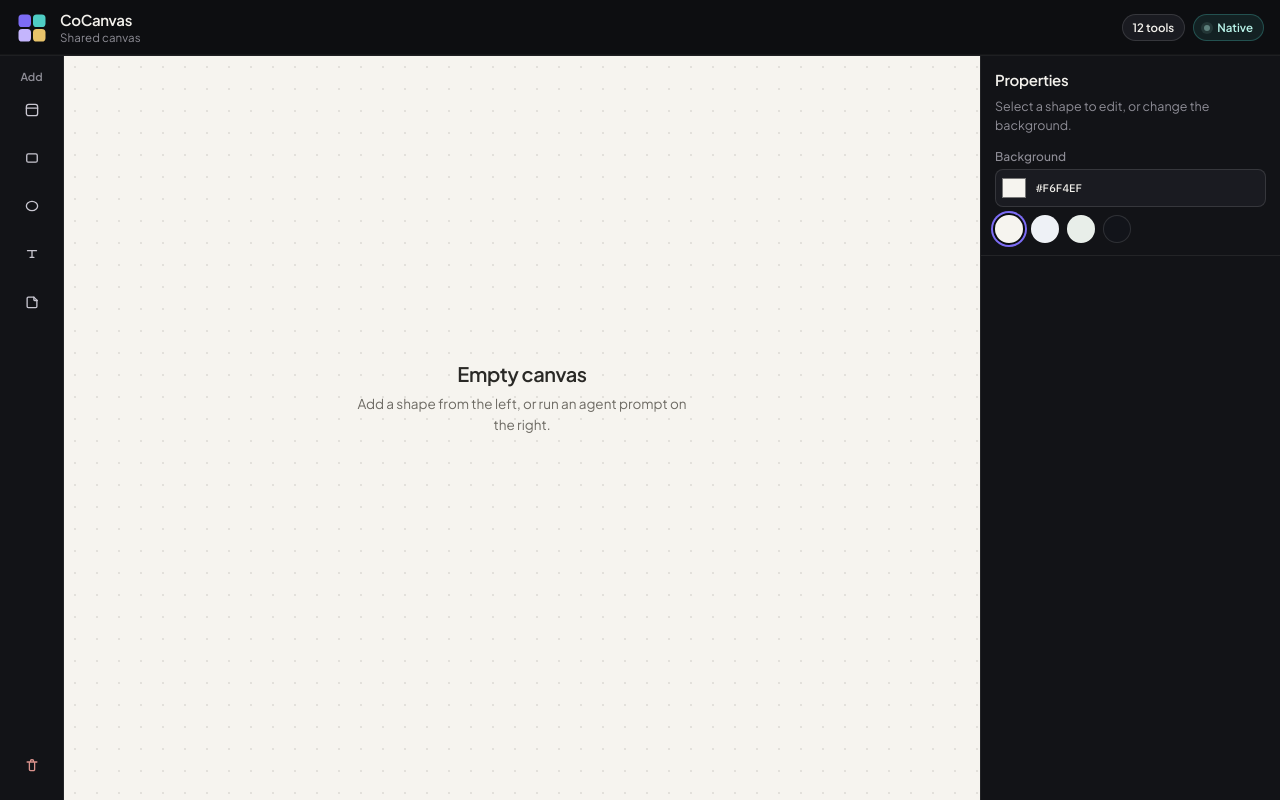
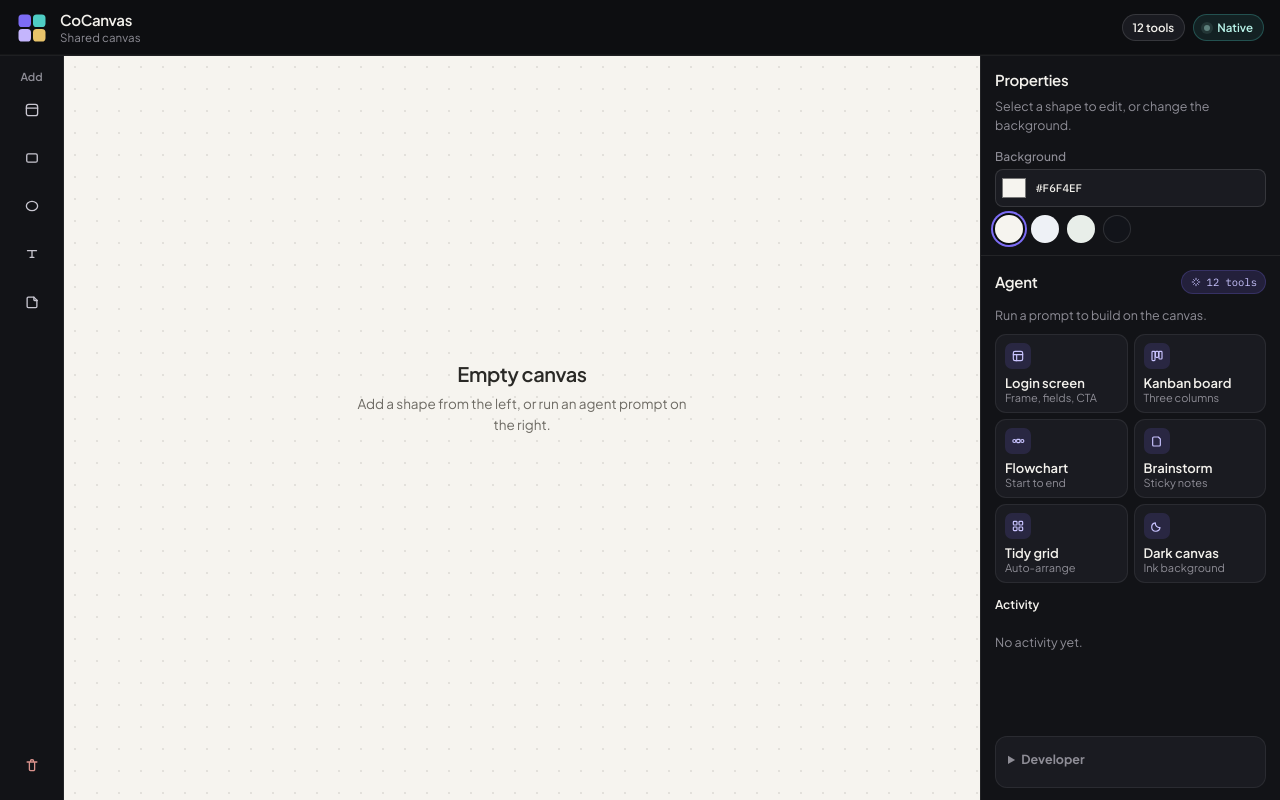
Before and after one commit to BlinkZ404/CoCanvas, a React (Vite) app: page / in a window 1280 px wide. Built offline with nearby package versions, Linux system fonts and the light colour scheme.

Commit message:
Add an in-page agent console

```diff
--- a/src/App.tsx
+++ b/src/App.tsx
@@ -3,6 +3,7 @@ import { TopBar } from "./components/TopBar";
 import { Toolbar } from "./components/Toolbar";
 import { Canvas } from "./components/Canvas";
 import { Inspector } from "./components/Inspector";
+import { AgentConsole } from "./components/AgentConsole";
 import { registerCoCanvasTools, type RegistrationInfo } from "./webmcp/registerTools";
 
 export default function App() {
@@ -12,6 +13,11 @@ export default function App() {
     setReg(registerCoCanvasTools());
   }, []);
 
+  // Robust scroll guard. Some browsers auto-scroll a freshly rendered element
+  // into view (e.g. after an agent builds a layout), which can shift the whole
+  // structural layout and push a design off-screen. This keeps the app shell,
+  // workspace, canvas, and document pinned to the origin, while leaving the
+  // side panel's own vertical scrolling untouched.
   useEffect(() => {
     const pinnedSelectors = [".app", ".workspace", ".canvas-surface"];
     const onScroll = (e: Event) => {
@@ -41,6 +47,7 @@ export default function App() {
         <Canvas />
         <div className="side">
           <Inspector />
+          <AgentConsole modelContext={reg?.modelContext ?? null} />
         </div>
       </div>
     </div>
--- /dev/null
+++ b/src/components/AgentConsole.tsx
@@ -0,0 +1,236 @@
+import { useCallback, useEffect, useMemo, useRef, useState, type ReactNode } from "react";
+import { useCanvasStore } from "../store/canvasStore";
+import { resultToText, type ModelContextLike, type RegisteredTool } from "../webmcp/polyfill";
+import { IconFlow, IconGrid, IconKanban, IconLayout, IconMoon, IconNote, IconSpark } from "./Icons";
+
+interface Props {
+  modelContext: ModelContextLike | null;
+}
+
+interface CallLine {
+  id: number;
+  tool: string;
+  args: string;
+  result: string;
+  error?: boolean;
+}
+
+interface Step {
+  tool: string;
+  args?: Record<string, unknown>;
+}
+
+/**
+ * Scripted "agent tasks" that drive the canvas purely through the WebMCP tool
+ * surface (document.modelContext.executeTool). This is a stand-in for a real
+ * agent so the human+agent collaboration is demonstrable in any browser; a real
+ * WebMCP agent uses the exact same tools.
+ */
+const AGENT_TASKS: { label: string; hint: string; icon: ReactNode; steps: Step[] }[] = [
+  {
+    label: "Login screen",
+    hint: "Frame, fields, CTA",
+    icon: <IconLayout />,
+    steps: [{ tool: "clear_canvas" }, { tool: "create_layout", args: { template: "login" } }],
+  },
+  {
+    label: "Kanban board",
+    hint: "Three columns",
+    icon: <IconKanban />,
+    steps: [
+      { tool: "clear_canvas" },
+      { tool: "set_background", args: { color: "#f6f4ef" } },
+      { tool: "create_layout", args: { template: "kanban" } },
+    ],
+  },
+  {
+    label: "Flowchart",
+    hint: "Start to end",
+    icon: <IconFlow />,
+    steps: [{ tool: "clear_canvas" }, { tool: "create_layout", args: { template: "flowchart" } }],
+  },
+  {
+    label: "Brainstorm",
+    hint: "Sticky notes",
+    icon: <IconNote />,
+    steps: [
+      { tool: "set_background", args: { color: "#f6f4ef" } },
+      { tool: "add_element", args: { kind: "sticky", x: 100, y: 100, text: "Idea: agent onboarding", fill: "#f3e4c6", stroke: "#d4b57a" } },
+      { tool: "add_element", args: { kind: "sticky", x: 320, y: 130, text: "Idea: shared cursors", fill: "#f0d6d0", stroke: "#d4a39a" } },
+      { tool: "add_element", args: { kind: "sticky", x: 200, y: 300, text: "Idea: tool marketplace", fill: "#d7e6d8", stroke: "#8fad93" } },
+      { tool: "arrange_grid", args: { columns: 3 } },
+    ],
+  },
+  {
+    label: "Tidy grid",
+    hint: "Auto-arrange",
+    icon: <IconGrid />,
+    steps: [{ tool: "arrange_grid", args: { columns: 3 } }],
+  },
+  {
+    label: "Dark canvas",
+    hint: "Ink background",
+    icon: <IconMoon />,
+    steps: [{ tool: "set_background", args: { color: "#12141a" } }],
+  },
+];
+
+let lineId = 0;
+
+export function AgentConsole({ modelContext }: Props) {
+  const [tools, setTools] = useState<RegisteredTool[]>([]);
+  const [lines, setLines] = useState<CallLine[]>([]);
+  const [selectedTool, setSelectedTool] = useState<string>("");
+  const [argText, setArgText] = useState<string>("{}");
+  const [running, setRunning] = useState<string | null>(null);
+  const activity = useCanvasStore((s) => s.activity);
+  const logRef = useRef<HTMLDivElement>(null);
+
+  const refreshTools = useCallback(() => {
+    if (!modelContext) return;
+    Promise.resolve(modelContext.getTools()).then((t) => {
+      setTools(t);
+      setSelectedTool((prev) => prev || t[0]?.name || "");
+    });
+  }, [modelContext]);
+
+  useEffect(() => {
+    refreshTools();
+    if (!modelContext) return;
+    const handler = () => refreshTools();
+    modelContext.addEventListener("toolchange", handler);
+    return () => modelContext.removeEventListener("toolchange", handler);
+  }, [modelContext, refreshTools]);
+
+  const runTool = useCallback(
+    async (tool: string, args: Record<string, unknown> | string) => {
+      if (!modelContext) return;
+      const argStr = typeof args === "string" ? args : JSON.stringify(args);
+      try {
+        const result = await modelContext.executeTool(tool, argStr);
+        const text = resultToText(result);
+        lineId += 1;
+        setLines((prev) => [...prev, { id: lineId, tool, args: argStr, result: text }]);
+      } catch (err) {
+        lineId += 1;
+        setLines((prev) => [
+          ...prev,
+          { id: lineId, tool, args: argStr, result: String(err), error: true },
+        ]);
+      }
+    },
+    [modelContext]
+  );
+
+  const runTask = useCallback(
+    async (label: string, steps: Step[]) => {
+      if (!modelContext || running) return;
+      setRunning(label);
+      for (const step of steps) {
+        await runTool(step.tool, step.args ?? {});
+        await new Promise((r) => setTimeout(r, 450));
+      }
+      setRunning(null);
+    },
+    [modelContext, running, runTool]
+  );
+
+  const selectedSchema = useMemo(
+    () => tools.find((t) => t.name === selectedTool)?.inputSchema,
+    [tools, selectedTool]
+  );
+
+  useEffect(() => {
+    logRef.current?.scrollTo({ top: logRef.current.scrollHeight, behavior: "smooth" });
+  }, [lines]);
+
+  return (
+    <section className="panel agent-console">
+      <div className="inspector-head">
+        <h2>Agent</h2>
+        <span className="mono-tag">
+          <IconSpark size={12} />
+          {tools.length} tools
+        </span>
+      </div>
+      <p className="muted small agent-lead">
+        Run a prompt to build on the canvas.
+      </p>
+
+      <div className="agent-tasks">
+        {AGENT_TASKS.map((task) => (
+          <button
+            key={task.label}
+            className={`agent-task-btn${running === task.label ? " is-running" : ""}`}
+            disabled={Boolean(running) || !modelContext}
+            onClick={() => runTask(task.label, task.steps)}
+          >
+            <span className="agent-task-icon">{task.icon}</span>
+            <span className="agent-task-copy">
+              <span className="agent-task-label">{task.label}</span>
+              <span className="agent-task-hint">{running === task.label ? "Running..." : task.hint}</span>
+            </span>
+          </button>
+        ))}
+      </div>
+
+      <div className="log-block">
+        <h3>Activity</h3>
+        <div className="activity-feed">
+          {activity.length === 0 && <p className="muted small">No activity yet.</p>}
+          {activity.slice(0, 8).map((a) => (
+            <div key={a.id} className={`activity-row actor-${a.actor}`}>
+              <span className="actor-badge">{a.actor === "agent" ? "Agent" : "You"}</span>
+              <span className="activity-msg">{a.message}</span>
+            </div>
+          ))}
+        </div>
+      </div>
+
+      <details className="tool-runner">
+        <summary>Developer</summary>
+        <p className="muted small">Run a tool by name.</p>
+        <label className="field">
+          <span>Tool</span>
+          <select value={selectedTool} onChange={(e) => setSelectedTool(e.target.value)}>
+            {tools.map((t) => (
+              <option key={t.name} value={t.name}>
+                {t.name}
+                {t.annotations?.readOnlyHint ? " (read-only)" : ""}
+              </option>
+            ))}
+          </select>
+        </label>
+        {selectedSchema ? <pre className="schema-preview">{JSON.stringify(selectedSchema, null, 2)}</pre> : null}
+        <label className="field">
+          <span>Arguments (JSON)</span>
+          <textarea rows={3} value={argText} onChange={(e) => setArgText(e.target.value)} />
+        </label>
+        <button
+          className="btn-primary"
+          disabled={!modelContext || !selectedTool}
+          onClick={() => runTool(selectedTool, argText)}
+        >
+          Run tool
+        </button>
+
+        <div className="log-block">
+          <h3>Tool calls</h3>
+          <div className="call-log" ref={logRef}>
+            {lines.length === 0 && <p className="muted small">No calls yet.</p>}
+            {lines.map((l) => (
+              <details key={l.id} className={`call-line${l.error ? " call-error" : ""}`}>
+                <summary className="call-head">
+                  <span className="call-tool">{l.tool}</span>
+                  <span className={`call-status${l.error ? " is-error" : ""}`}>{l.error ? "Failed" : "Done"}</span>
+                </summary>
+                <p className="call-args">{l.args}</p>
+                <pre className="call-result">{l.result}</pre>
+              </details>
+            ))}
+          </div>
+        </div>
+      </details>
+    </section>
+  );
+}
```
